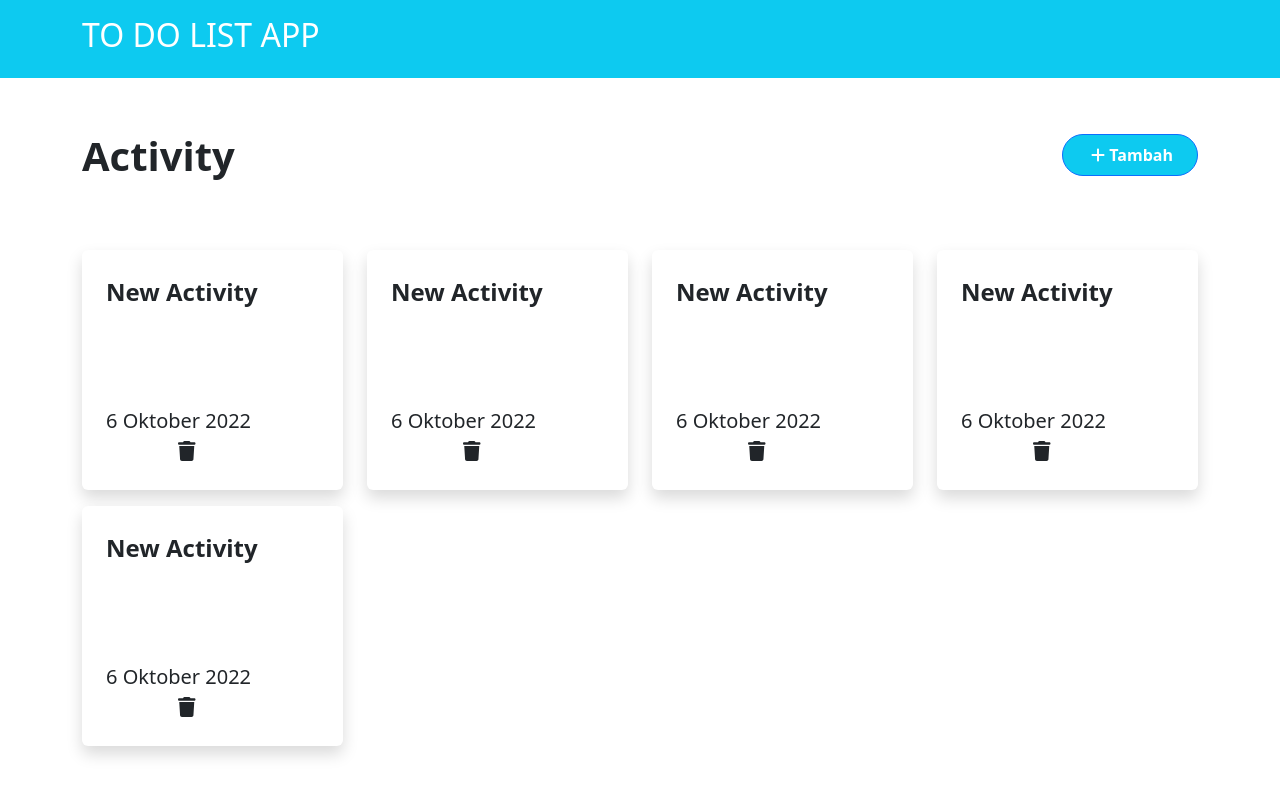
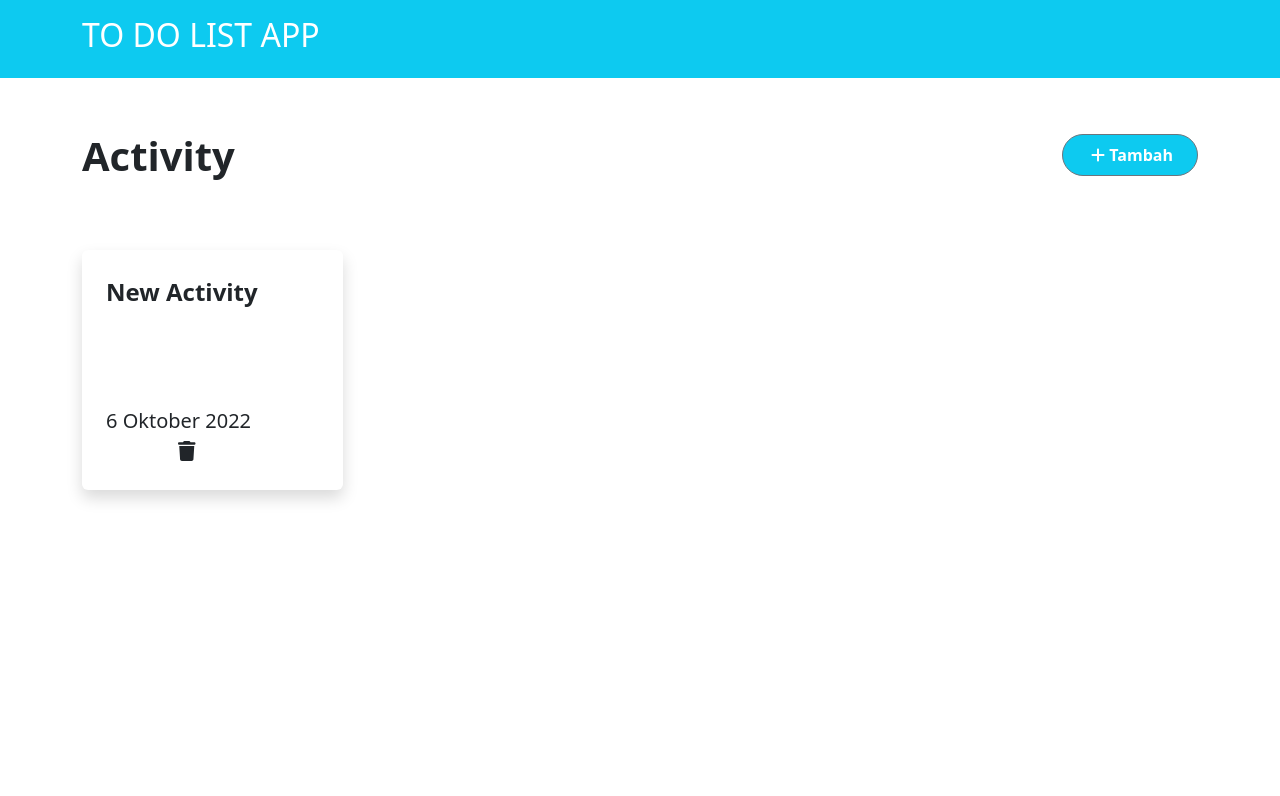
Before and after one commit to debbayy/findJob, a React (Create React App) app: page /Tambah-Activity in a window 1280 px wide. Shown: the top 796 px of the page. Built offline with nearby package versions, Linux system fonts and the light colour scheme.

Commit message:
update modal and route

```diff
--- a/src/assets/index.js
+++ b/src/assets/index.js
@@ -1,7 +1,11 @@
 import { ReactComponent as HomeIcon } from './img/activity-empty-state.svg'
 import { ReactComponent as EmptyIcon } from './img/todo-empty-state.svg'
+import { ReactComponent as DeleteIcon } from './icon/modal-delete-icon.svg'
+import { ReactComponent as SuccessDelete } from './icon/success.svg'
 
 export {
     HomeIcon,
-    EmptyIcon
+    EmptyIcon,
+    DeleteIcon,
+    SuccessDelete
 };
--- a/src/components/pages/addTodo.jsx
+++ b/src/components/pages/addTodo.jsx
@@ -1,14 +1,66 @@
-import React from 'react'
-import { Col, Row, Button } from 'react-bootstrap'
+import React, { useState } from 'react';
+import { Button, Label, Modal, ModalHeader, ModalBody, ModalFooter, Input, FormGroup } from 'reactstrap';
+import { Col, Row } from 'react-bootstrap'
 import { Card } from "reactstrap"
 import { faBan, faAdd, faEdit, faAngleLeft, faTrash } from '@fortawesome/free-solid-svg-icons';
 import { FontAwesomeIcon } from '@fortawesome/react-fontawesome';
-import { EmptyIcon } from '../../assets';
-import { Label } from 'reactstrap';
+import { DeleteIcon, SuccessDelete } from '../../assets';
+
 
 const AddTodo = () => {
+    const [modal, setModal] = useState(false);
+    const toggle = () => setModal(!modal);
+    const [modalDelete, setModalDelete] = useState(false);
+    const toggleDelete = () => setModalDelete(!modalDelete);
     return (
         <Col className='container'>
+            <Modal
+                isOpen={modalDelete}
+                toggle={toggleDelete}
+                size='ml'
+            >
+                <ModalBody >
+                    <FormGroup className='d-flex justify-content-start pt-2'>
+                        <SuccessDelete className='mx-2 mt-1' />
+                        <span className="fs-5 ">Activity berhasil dihapus</span>
+                    </FormGroup>
+                </ModalBody>
+            </Modal>
+            <Modal
+                isOpen={modal}
+                toggle={toggle}
+                size='ml'
+            >
+                <ModalBody className='my-3' >
+                    <FormGroup className='d-flex justify-content-center'>
+                        <DeleteIcon />
+                    </FormGroup>
+                    <FormGroup className='d-flex justify-content-center'>
+
+                        <Label className="text-center fs-4 ">Apakah anda yakin menghapus activity<br />
+                            <Label className='fw-bold'>
+
+                                “Meeting dengan Client”?
+                            </Label>
+                        </Label>
+
+                    </FormGroup>
+                    <FormGroup className='d-flex justify-content-center'>
+                        <Button color="light" className='text-muted fw-bold rounded-pill px-5 p-3 mx-2' onClick={toggle}>
+                            Batal
+                        </Button>
+                        <Button color="danger" className='text-white  fw-bold rounded-pill px-5 p-3 mx-2' onClick={() => {
+                            toggle()
+                            toggleDelete()
+                        }
+                        }>
+                            Hapus
+                        </Button>
+                    </FormGroup>
+                </ModalBody>
+
+            </Modal>
+
             <Row>
                 <Col>
                     <Label className='fw-bold fs-1'>
@@ -30,51 +82,11 @@ const AddTodo = () => {
                             minHeight: "30vh"
                         }}>
                         <Label className=' mb-auto fw-bold fs-4 m-4' >New Activity</Label>
-                        <Label className='fs-5 m-4' >6 Oktober 2022  <FontAwesomeIcon className="icon pr-1 ms-5 ps-4 fw-bold" icon={faTrash} /></Label>
-                    </Card>
-                </Col>
-                <Col sm="3">
-                    <Card className='d-flex flex-column border border-0 rounded shadow my-2'
-                        style=
-                        {{
-                            minHeight: "30vh"
-                        }}>
-                        <Label className=' mb-auto fw-bold fs-4 m-4' >New Activity</Label>
-                        <Label className='fs-5 m-4' >6 Oktober 2022  <FontAwesomeIcon className="icon pr-1 ms-5 ps-4 fw-bold" icon={faTrash} /></Label>
-                    </Card>
-                </Col>
-                <Col sm="3">
-                    <Card className='d-flex flex-column border border-0 rounded shadow my-2'
-                        style=
-                        {{
-                            minHeight: "30vh"
-                        }}>
-                        <Label className=' mb-auto fw-bold fs-4 m-4' >New Activity</Label>
-                        <Label className='fs-5 m-4' >6 Oktober 2022  <FontAwesomeIcon className="icon pr-1 ms-5 ps-4 fw-bold" icon={faTrash} /></Label>
-                    </Card>
-                </Col>
-                <Col sm="3">
-                    <Card className='d-flex flex-column border border-0 rounded shadow my-2'
-                        style=
-                        {{
-                            minHeight: "30vh"
-                        }}>
-                        <Label className=' mb-auto fw-bold fs-4 m-4' >New Activity</Label>
-                        <Label className='fs-5 m-4' >6 Oktober 2022  <FontAwesomeIcon className="icon pr-1 ms-5 ps-4 fw-bold" icon={faTrash} /></Label>
-                    </Card>
-                </Col>
-                <Col sm="3">
-                    <Card className='d-flex flex-column border border-0 rounded shadow my-2'
-                        style=
-                        {{
-                            minHeight: "30vh"
-                        }}>
-                        <Label className=' mb-auto fw-bold fs-4 m-4' >New Activity</Label>
-                        <Label className='fs-5 m-4' >6 Oktober 2022  <FontAwesomeIcon className="icon pr-1 ms-5 ps-4 fw-bold" icon={faTrash} /></Label>
+                        <Label className='fs-5 m-4' >6 Oktober 2022  <FontAwesomeIcon className="icon pr-1 ms-5 ps-4 fw-bold" style={{ cursor: "pointer" }} onClick={toggle} icon={faTrash} /></Label>
                     </Card>
                 </Col>
             </Row>
-        </Col>
+        </Col >
     )
 }
 
--- a/src/components/pages/addTodoList.jsx
+++ b/src/components/pages/addTodoList.jsx
@@ -5,10 +5,19 @@ import { Col, Row } from 'react-bootstrap'
 import { faBan, faAdd, faCheck, faAngleLeft, faEdit } from '@fortawesome/free-solid-svg-icons';
 import { FontAwesomeIcon } from '@fortawesome/react-fontawesome';
 import { EmptyIcon } from '../../assets';
+import Select from 'react-select';
 
 
 const AddTodoList = () => {
     const [modal, setModal] = useState(false);
+    const options = [
+        { value: 'veryHigh', label: 'Very High' },
+        { value: 'high', label: 'High' },
+        { value: 'medium', label: 'Medium' },
+        { value: 'low', label: 'Low' },
+        { value: 'verylow', label: 'Very Low' },
+    ];
+
 
     const toggle = () => setModal(!modal);
     return (
@@ -29,12 +38,19 @@ const AddTodoList = () => {
                             className='w-100'
                             type="text"
                         />
+
                     </FormGroup>
-
-
+                    <FormGroup >
+                        <Label className="small fw-bold ">PRIORITY</Label>
+                        <Select
+                            options={options}
+                            placeholder="Pilih Priority"
+                            className='w-25'
+                        />
+                    </FormGroup>
                 </ModalBody>
                 <ModalFooter>
-                    <Button color="info" className='text-white rounded-pill px-5 p-3' onClick={toggle}>
+                    <Button color="info" className='text-white shadow rounded-pill px-5 p-3' onClick={toggle}>
                         Simpan
                     </Button>
 
```
Also changed, not shown: src/assets/icon/modal-delete-icon.svg (added), src/assets/icon/success.svg (added).
